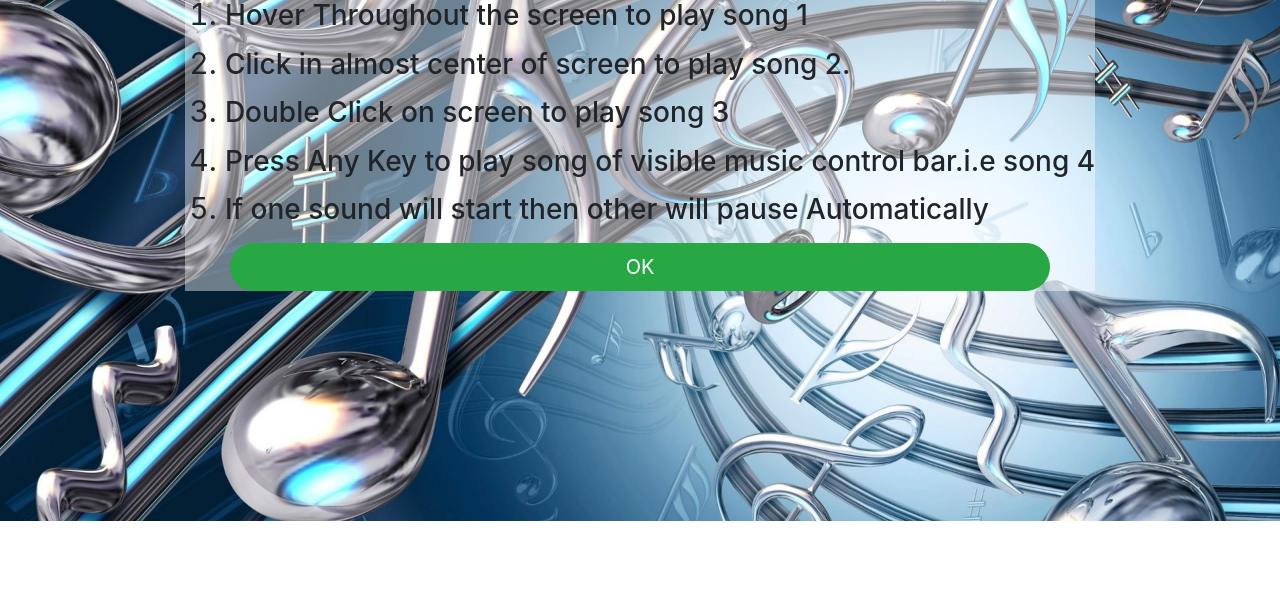
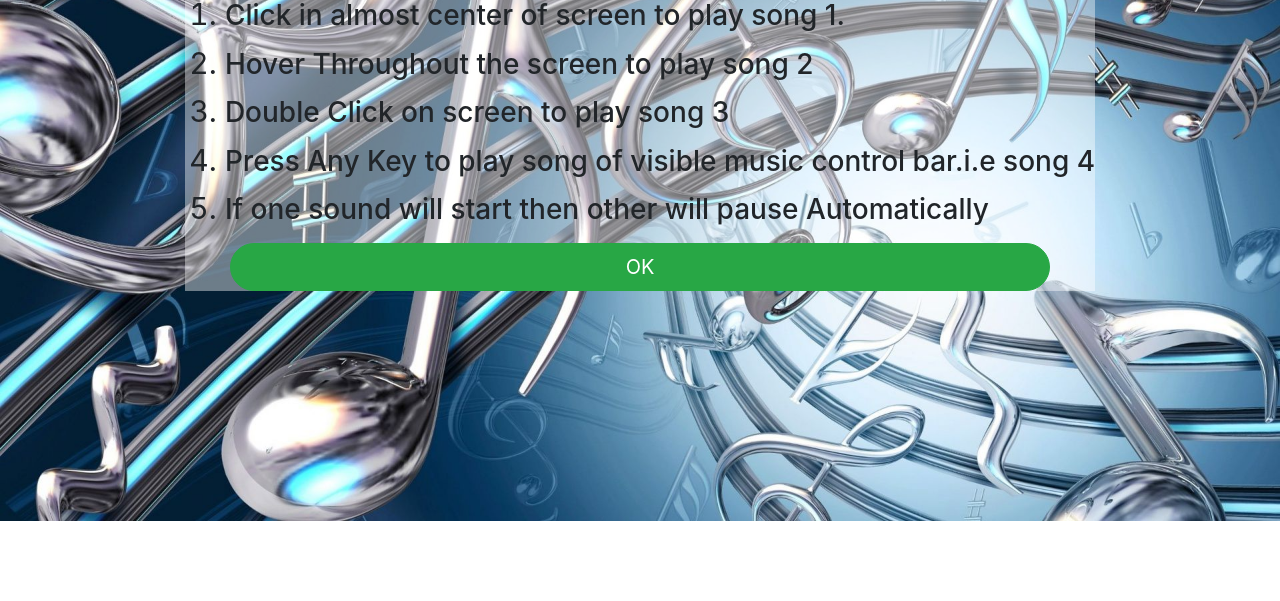
Before and after one commit to Gursimran-Singh-2001/Magic-Music-Player, a plain HTML site: page index.html in a window 1280 px wide. Shown: the part 199-800 px from the top of the page. Drawn offline with nearby package versions, Linux system fonts and the light colour scheme.

Commit message:
Update index.html

```diff
--- a/index.html
+++ b/index.html
@@ -67,8 +67,8 @@
   <div id="sd1">
     <h1>How to use Magic music Player</h1>
     <ol>
-      <li><h3>Hover Throughout the screen to play song 1</h3></li>
-      <li><h3>Click in almost center of screen to play song 2.</h3></li>
+      <li><h3>Click in almost center of screen to play song 1.</h3></li>
+      <li><h3>Hover Throughout the screen to play song 2</h3></li>
       <li><h3>Double Click on screen to play song 3</h3></li>
       <li><h3>Press Any Key to play song of visible music control bar.i.e song 4 </h3></li>
       <li><h3>If one sound will start then other will pause Automatically</h3></li>
```
